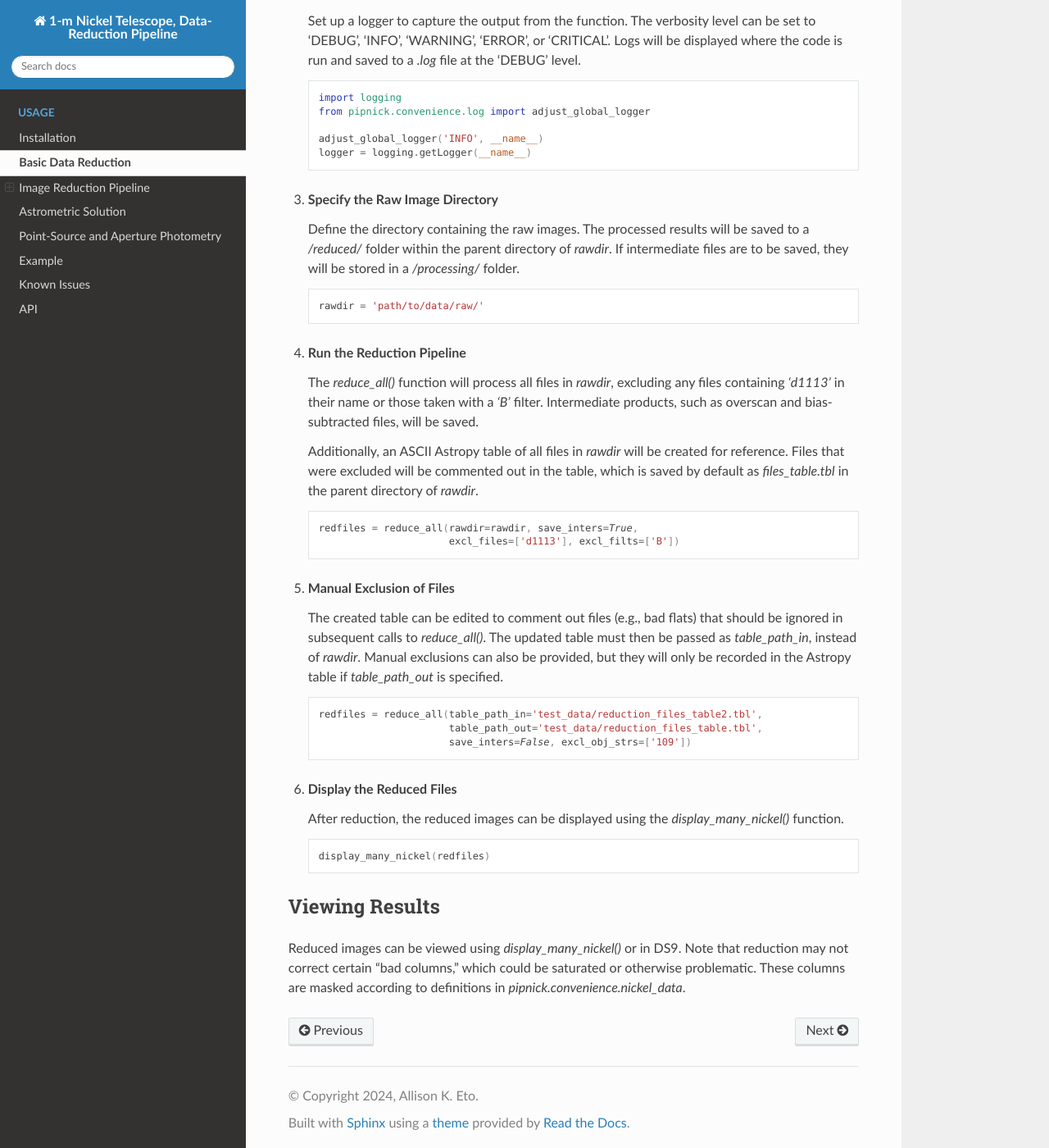
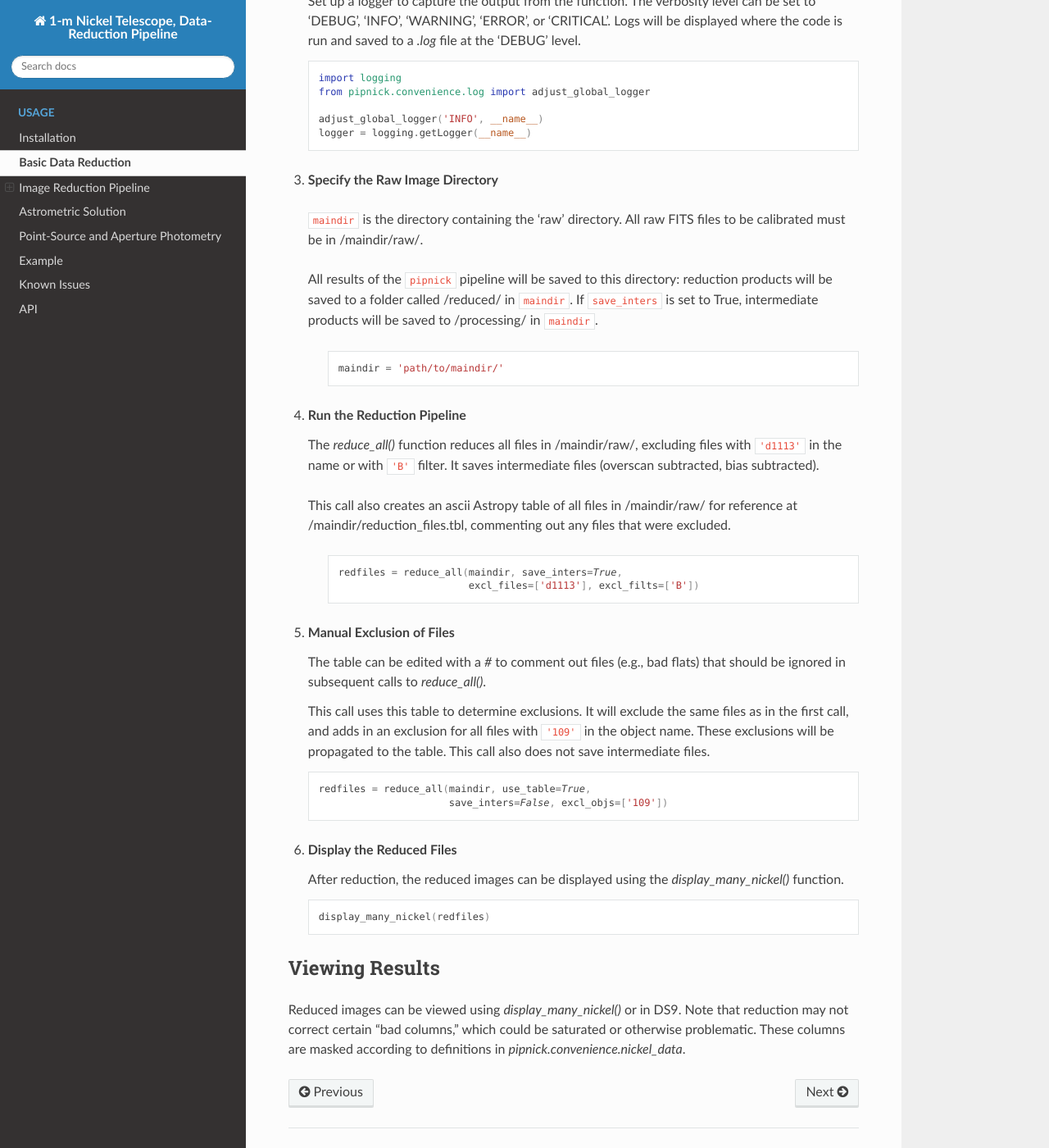
Before and after one commit to allisoneto/pipnick, a Sphinx documentation site: the page built from docs/basics.rst, in a window 1280 px wide and 1400 px high, scrolled down 2159 px. Shown: the whole window at 82% size. Built offline with Sphinx 7.4.7 and the Read the Docs theme 2.0.0, drawn with Linux system fonts in a browser that asks for light colours; some of the changed text lies outside the part shown.

Commit message:
Docs updated

```diff
--- a/docs/astrometry.rst
+++ b/docs/astrometry.rst
@@ -16,8 +16,10 @@
 
 Note that astrometry.net may take a significant amount of time to
 process images. If too few stars are present, the service may not be
-able to solve the image. The function is set to time out after
-approximately 4 minutes.
+able to solve the image. If a solution is not found in 60 seconds,
+the function will recheck solution progress after all other images have
+been calibrated. If a solution still has not been found, you may
+manually check your submitted images in astrometry.net.
 
 The astrometry and photometry pipelines are independent and can usually
 run simultaneously. However, occasional conflicts may arise if both
@@ -36,27 +38,42 @@
 
 .. code::
 
-   pipnick_astrometry <reddir> <apikey> [options]
+   pipnick_astrometry <maindir> <apikey> [options]
 
-Replace `<reddir>` with the path to your directory of reduced images and
-`<apikey>` with your astrometry.net API key.
+Replace `<maindir>` with the path to the directory containing the
+raw & reduced directories. The reduced directory contains images to be
+calibrated, and must be at /maindir/reduced/. Replace `<apikey>` with your
+astrometry.net API key.
 
-You can also specify optional arguments such as `--output_dir`,
-`--output_type`, `--resolve`, `--very_verbose`, and `--verbosity`
-to customize the script’s behavior.
+Once you have run this script the first time, an ASCII Astropy table of
+all files in /maindir/reduced/ will be saved for reference at
+/maindir/astrometry_files.tbl. You may 'comment out' files to be
+ignored in future runs with a `#`.
+
+.. code::
+
+  pipnick_astrometry <maindir> <api_key> -t [options]
+
+Toggle on use_table with `-t` to ignore all 'commented-out' files in the table.
 
 **Using Optional Arguments**
 
-- `-out` or `--output_dir` (str, optional)
-  Path to the directory where the calibrated images will be saved. If not
-  specified, the default is `/astrometric/` in the same directory as `reddir`.
+The script also accepts the following command-line arguments:
 
-- `-t` or `--output_type` (str, optional)
-  Defines whether to return paths to the calibrated image or a source table.
-  Options are `image` (default) or `corr`.
+- `-t` or `--use_table` (flag, optional)
+  Whether to use the table file to automatically exclude files that have been commented-out.
 
 - `-r` or `--resolve` (flag, optional)
   If specified, re-solves images with previously generated local solves.
+
+- `--excl_files` (list, optional):
+  List of file stem substrings to exclude (exact match not necessary).
+
+- `--excl_objs` (list, optional):
+  List of object substrings to exclude (exact match not necessary).
+
+- `--excl_filts` (list, optional):
+  List of filter substrings to exclude (exact match not necessary).
 
 - `-vv` or `--very_verbose` (flag, optional)
   Enables the most detailed logging. Overrides verbosity settings provided
@@ -70,7 +87,7 @@
 
 .. code::
 
-   pipnick_astrometry '/path/to/reduced/images your_api_key' -out /path/to/output -t corr
+   pipnick_astrometry '/path/to/maindir/ your_api_key' -t -r --excl_files d1113
 
 
 
@@ -105,12 +122,10 @@
 
 3. **Specify the Image Directory**
 
-   Define the directory containing the images to be calibrated. This
-   can be the entire `/reduced/` directory or a specific object
-   directory. The function will process files from all subdirectories.
-
-   By default, the results will be saved in a directory named
-   `/data/astrometric/` at the same level as `/data/reduced/`.
+   Define the main directory containing all data. The reduced
+   directory contains images to be calibrated, and must be at
+   /maindir/reduced/, and the results will be saved in a directory named
+   `/data/astrometric/`.
 
    .. code:: python
 
@@ -128,29 +143,40 @@
 
 5. **Run the Astrometry Pipeline**
 
-   Use the `astrometry_all()` function to process the images. By
-   default, the function saves the results to `data/astrometric/`,
-   outputs the paths to the calibrated FITS images with WCS, and skips
-   images with pre-existing solutions to save time.
+   Use the `astrometry_all()` function to process the images. This
+   call This call saves astrometric solutions as WCS header to
+   maindir/astrometric/, outputs the paths to these headers, and
+   skips any images with pre-existing solutions to save time.
+
+   As with the reduction pipeline, this call also creates an ascii
+   Astropy table, but of all files in /maindir/reduced/ at
+   /maindir/astrometry_files.tbl, commenting out any files that
+   were excluded.
 
    .. code:: python
 
       calib_files = astrometry_all(reddir, api_key)
 
-6. **Customizing Parameters**
+6. **Manual Exclusion of Files**
 
-   You can customize the parameters to specify an output directory,
-   change the file path output, and resolve all images, regardless of
-   whether they have been previously solved.
+   As in the reduction pipeline, in the table created at
+   /maindir/astrometry_files.tbl, you can comment out files
+   (such as an unsolveable image) with a ``'#'`` to be ignored in
+   a future call to ``astrometry_all``. Manual exclusions can be
+   provided here as well, and will be propagated to the Astropy file table.
+
+   In this second call, parameters can be changed to rely on this table
+   for exclusion information, additionally exclude any image taken with the
+   ``'B'`` filter, and to re-solve all images, regardless of whether
+   previously solved.
 
    .. code:: python
 
-      calib_files = astrometry_all(reddir, api_key, output_dir='path/to/output',
-                                   mode='corr', resolve=True)
+      calib_files = astrometry_all(maindir, api_key, use_table=True,
+                                   resolve=True, excl_filts=['B'])
 
 Viewing Results
 ---------------
 
-Astrometrically calibrated images can be viewed using DS9, which
-automatically converts pixel coordinates to RA/Dec coordinates. The
-header of the FITS image contains information about the WCS solution.
+The header saved by this function contains information about the WCS
+solution, which can be viewed in most text-viewing software.
--- a/docs/basics.rst
+++ b/docs/basics.rst
@@ -37,33 +37,27 @@
 
 .. code::
 
-  pipnick_reduction <rawdir> [options]
+  pipnick_reduction <maindir> [options]
 
-Replace `<rawdir>` with the path to your directory of raw images.
+Replace `<maindir>` with the directory containing the 'raw' directory.
+All raw FITS files to be calibrated must be in /maindir/raw/.
 
 Once you have run this script the first time, an ASCII Astropy table of
-all files in `rawdir` will be saved for reference. You can provide
-the path to this table instead of the raw directory, and can even 'comment
-out' files to be ignored.
+all files in /maindir/raw/ will be saved for reference /maindir/reduction_files.tbl.
+You can even 'comment out' files with a `#` to be ignored in future runs.
 
 .. code::
 
-  pipnick_reduction <table_path_in> [options]
+  pipnick_reduction <maindir> -t [options]
 
-Replace `<table_path_in>` with the path to this ASCII Astropy table.
+Toggle on use_table with `-t` to ignore all 'commented-out' files in the table.
 
 **Using Optional Arguments**
 
-The script accepts the following command-line arguments:
+The script also accepts the following command-line arguments:
 
-- `-dir` or `--rawdir` (str, optional):
-  Directory containing raw files to reduce.
-
-- `-fin` or `--table_path_in` (str, optional):
-  Path to an input table file with raw FITS file information.
-
-- `-fout` or `--table_path_out` (str, default='reduction_files_table.tbl'):
-  Path to the output table file for storing raw FITS file information.
+- `-t` or `--use_table` (flag, optional)
+  Whether to use the table file to automatically exclude files that have been commented-out.
 
 - `-s` or `--save_inters` (bool, default=False):
   If `True`, save intermediate results during processing.
@@ -71,7 +65,7 @@
 - `--excl_files` (list, optional):
   List of file stem substrings to exclude (exact match not necessary).
 
-- `--excl_obj_strs` (list, optional):
+- `--excl_objs` (list, optional):
   List of object substrings to exclude (exact match not necessary).
 
 - `--excl_filts` (list, optional):
@@ -91,9 +85,10 @@
 
 .. code::
 
-  pipnick_reduction --rawdir 'path/to/data/raw/' --save_inters True --excl_files d1113 --excl_filts B --display
+  pipnick_reduction 'path/to/data/' --save_inters True --excl_files d1113 --excl_filts B --display
 
-This command processes the raw files in the specified directory, saves intermediate files, excludes certain files, and displays the reduced images.
+This command processes the raw files in the specified directory, saves
+intermediate files, excludes certain files, and displays the reduced images.
 
 
 
@@ -131,45 +126,47 @@
 
 3. **Specify the Raw Image Directory**
 
-   Define the directory containing the raw images. The processed results
-   will be saved to a `/reduced/` folder within the parent directory of
-   `rawdir`. If intermediate files are to be saved, they will be stored
-   in a `/processing/` folder.
+  ``maindir`` is the directory containing the 'raw' directory. All raw
+  FITS files to be calibrated must be in /maindir/raw/.
+
+  All results of the ``pipnick`` pipeline will be saved to this directory:
+  reduction products will be saved to a folder called /reduced/ in ``maindir``.
+  If ``save_inters`` is set to True, intermediate products will be saved
+  to /processing/ in ``maindir``.
 
    .. code:: python
 
-      rawdir = 'path/to/data/raw/'
+      maindir = 'path/to/maindir/'
 
 4. **Run the Reduction Pipeline**
 
-   The `reduce_all()` function will process all files in `rawdir`,
-   excluding any files containing `'d1113'` in their name or those taken
-   with a `'B'` filter. Intermediate products, such as overscan and
-   bias-subtracted files, will be saved.
+   The `reduce_all()` function reduces all files in /maindir/raw/, excluding
+   files with ``'d1113'`` in the name or with ``'B'`` filter. It saves
+   intermediate files (overscan subtracted, bias subtracted).
 
-   Additionally, an ASCII Astropy table of all files in `rawdir` will be
-   created for reference. Files that were excluded will be commented out
-   in the table, which is saved by default as `files_table.tbl` in the
-   parent directory of `rawdir`.
+  This call also creates an ascii Astropy table of all files in /maindir/raw/
+  for reference at /maindir/reduction_files.tbl, commenting out any files that
+  were excluded.
 
    .. code:: python
 
-      redfiles = reduce_all(rawdir=rawdir, save_inters=True,
+      redfiles = reduce_all(maindir, save_inters=True,
                             excl_files=['d1113'], excl_filts=['B'])
 
 5. **Manual Exclusion of Files**
 
-   The created table can be edited to comment out files (e.g., bad flats)
-   that should be ignored in subsequent calls to `reduce_all()`. The
-   updated table must then be passed as `table_path_in`, instead of
-   `rawdir`. Manual exclusions can also be provided, but they will only
-   be recorded in the Astropy table if `table_path_out` is specified.
+   The table can be edited with a `#` to comment out files (e.g., bad flats)
+   that should be ignored in subsequent calls to `reduce_all()`.
+
+   This call uses this table to determine exclusions. It will exclude the
+   same files as in the first call, and adds in an exclusion for all files
+   with ``'109'`` in the object name. These exclusions will be propagated
+   to the table. This call also does not save intermediate files.
 
    .. code:: python
 
-      redfiles = reduce_all(table_path_in='test_data/reduction_files_table2.tbl',
-                            table_path_out='test_data/reduction_files_table.tbl',
-                            save_inters=False, excl_obj_strs=['109'])
+      redfiles = reduce_all(maindir, use_table=True,
+                            save_inters=False, excl_objs=['109'])
 
 6. **Display the Reduced Files**
 
@@ -184,4 +181,7 @@
 Viewing Results
 ---------------
 
-Reduced images can be viewed using `display_many_nickel()` or in DS9. Note that reduction may not correct certain "bad columns," which could be saturated or otherwise problematic. These columns are masked according to definitions in `pipnick.convenience.nickel_data`.
+Reduced images can be viewed using `display_many_nickel()` or in DS9. Note
+that reduction may not correct certain "bad columns," which could be saturated
+or otherwise problematic. These columns are masked according to definitions in
+`pipnick.convenience.nickel_data`.
```
Also changed, not shown: docs/example.rst (+14 -10 lines), docs/photometry.rst (+63 -23 lines), 7 other files.
